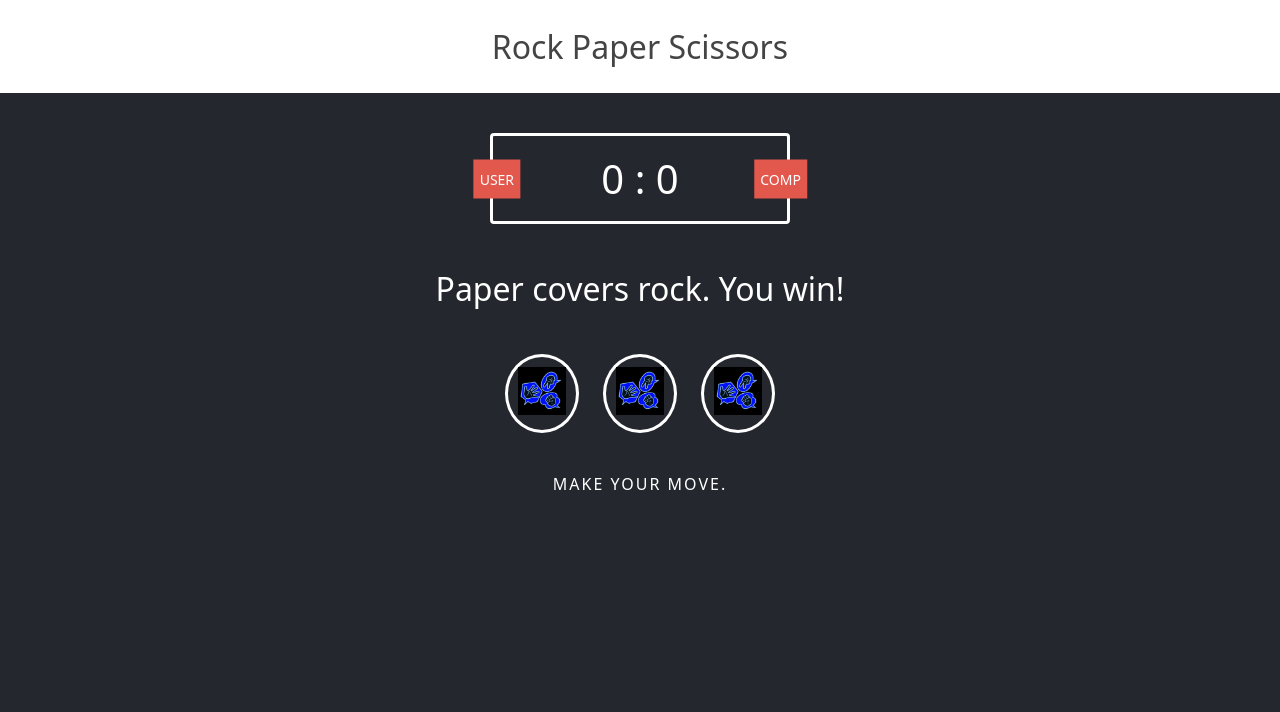
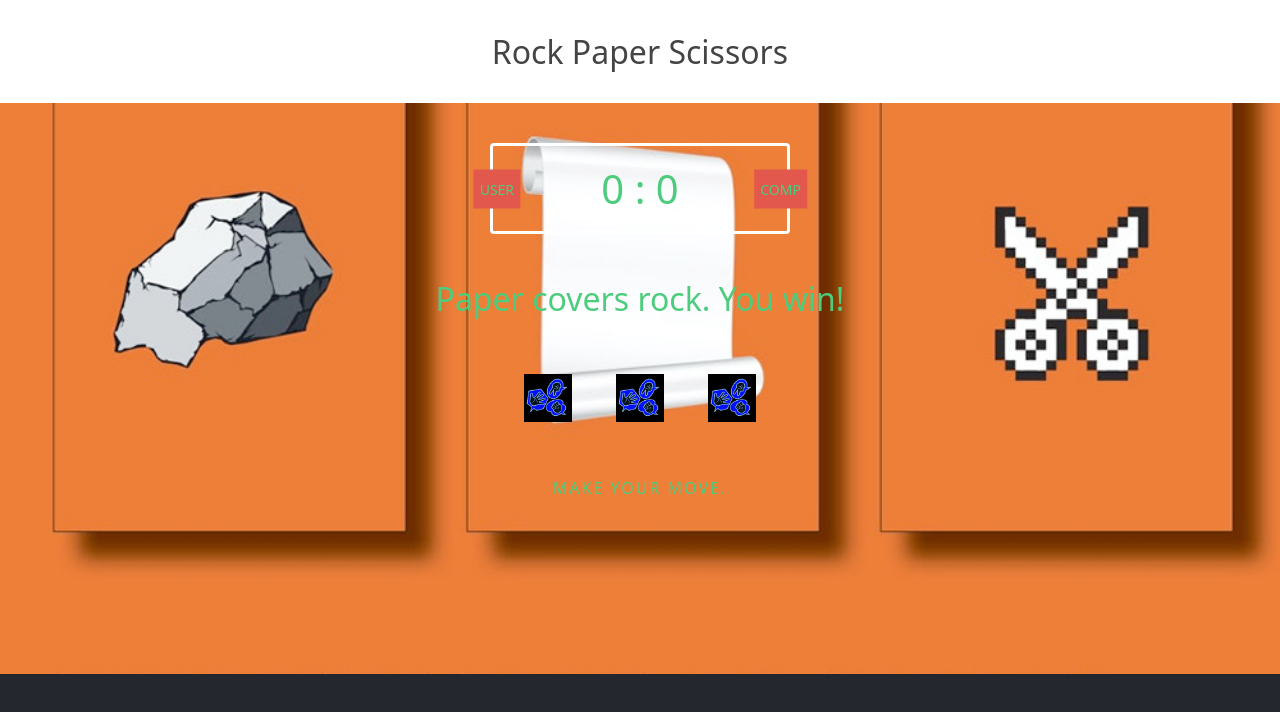
Before and after one commit to aliwert/rock-paper-scissors, a plain HTML site: page index.html in a window 1280 px wide. Drawn offline with Linux system fonts and the light colour scheme.

Commit message:
css and image

```diff
--- a/style.css
+++ b/style.css
@@ -10,13 +10,17 @@ html {
 }
 body {
   background: #24272e;
-  color: #fff;
+  background-image: url(./image/RPS-lead.jpg);
+  background-position: center;
+  background-size: cover;
+  background-repeat: no-repeat;
+  color: #4dcc7d;
   font-family: system-ui, -apple-system, BlinkMacSystemFont, "Segoe UI", Roboto,
     Oxygen, Ubuntu, Cantarell, "Open Sans", "Helvetica Neue", sans-serif;
 }
 code {
   font-family: "Source Code Pro", monospace;
-  font-size: 12px;
+  font-size: 15px;
 }
 a {
   font-family: "Source Code Pro", monospace;
@@ -27,12 +31,12 @@ a:hover {
 }
 header {
   background: #fff;
-  padding: 25px;
+  padding: 30px;
 }
 header h1 {
   color: #444;
   text-align: center;
-  font-weight: 100;
+  font-weight: 200;
 }
 .score-board {
   border: 3px solid #fff;
@@ -78,7 +82,7 @@ header h1 {
 }
 .choice {
   display: inline-block;
-  border: 3px solid #fff;
+  /* border: 3px solid #fff; */
   border-radius: 50%;
   padding: 10px;
   margin: auto 10px;
@@ -105,7 +109,7 @@ header h1 {
   box-shadow: 0 0 20px #2e0303;
 }
 .drawStyles {
-  border: 3px solid #444;
+  border: 5px solid #444;
   background-color: #222;
   box-shadow: 0 0 20px #222;
 }
```
Also changed, not shown: image/RPS-lead.jpg (added), image/background.jpg (added).
